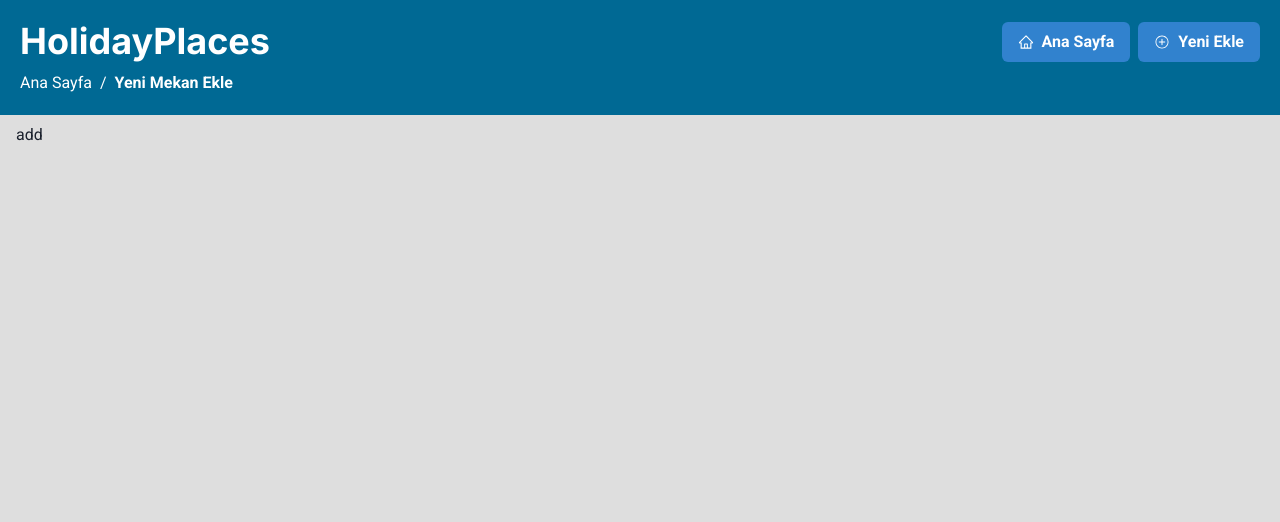
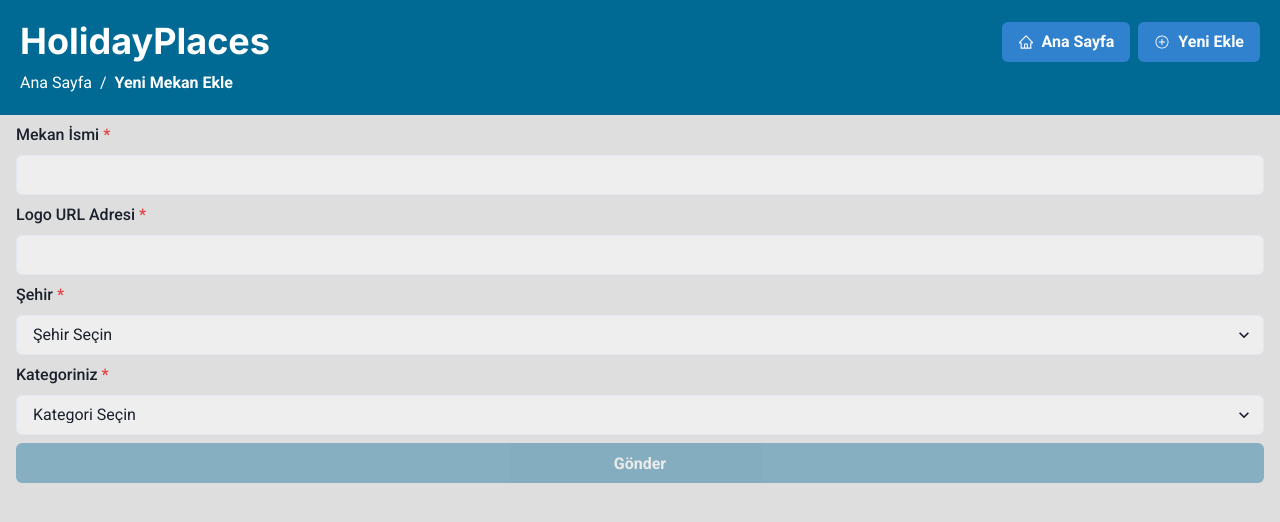
Before and after one commit to Akifcan/holiday-places-app-frontend, a Next.js app: page /create in a window 1280 px wide. Shown: the top 522 px of the page. Built offline with nearby package versions, Linux system fonts and the light colour scheme.

Commit message:
created add place form

```diff
--- a/components/common/FormField.tsx
+++ b/components/common/FormField.tsx
@@ -10,11 +10,11 @@ interface FormFieldProps {
 
 const FormField: FC<FormFieldProps> = ({ children, errorMessage, isRequired, label }) => {
 
+
     const form = useCallback((node: HTMLDivElement) => {
         if (!node) return
         const input = node.querySelector('input') || node.querySelector('textarea') || node.querySelector('select')
         if (!input) return
-
         if (errorMessage) {
             input.setAttribute('is-valid', 'no')
         } else {
@@ -24,8 +24,8 @@ const FormField: FC<FormFieldProps> = ({ children, errorMessage, isRequired, lab
                 input.setAttribute('is-valid', 'yes')
             }
         }
-
-    }, [errorMessage, isRequired])
+        // eslint-disable-next-line react-hooks/exhaustive-deps
+    }, [errorMessage, isRequired, children])
 
     return <FormControl ref={form} isRequired={isRequired} isInvalid={errorMessage ? true : false}>
         <FormLabel htmlFor='name'>{label}</FormLabel>
--- a/pages/create/index.tsx
+++ b/pages/create/index.tsx
@@ -1,11 +1,88 @@
-import { FC } from 'react'
-import { Text } from '@chakra-ui/react'
+import { FC, useState, useCallback } from 'react'
+import { Button, Input, Select, Text, VStack } from '@chakra-ui/react'
 import BaseContainer from '@/components/common/BaseContainer'
+import Validation, { FormState } from '@/helpers/validation'
+import FormField from '@/components/common/FormField'
+import cities from '@/config/constants/cities'
 
 const Create: FC = () => {
+
+    const [validation, setValidation] = useState<Validation>()
+    const [isDisabled, setDisabled] = useState(true)
+
+    const [name, setName] = useState<FormState<string>>({ value: '', errorMessage: undefined })
+    const [logo, setLogo] = useState<FormState<string>>({ value: '', errorMessage: undefined })
+    const [province, setProvince] = useState<FormState<string>>({ value: '', errorMessage: undefined })
+    const [category, setCategory] = useState<FormState<string>>({ value: '', errorMessage: undefined })
+    const [photoSrc, setPhotoSrc] = useState<FormState<string>>({ value: '', errorMessage: undefined })
+
+    const [photos, setPhotos] = useState<string[]>([])
+
+
+    const form = useCallback((node: HTMLDivElement) => {
+        if (!node) return
+        setValidation(new Validation(node))
+        node.addEventListener('valid', () => {
+            setDisabled(false)
+        })
+        node.addEventListener('notValid', () => {
+            setDisabled(true)
+        })
+    }, [])
+
+
     return <BaseContainer breadcrumbItems={[{ label: 'Ana Sayfa', href: '/' },
     { label: 'Yeni Mekan Ekle', href: '/create' }]}>
-        <Text>add</Text>
+        <VStack ref={form} alignItems={'stretch'}>
+            {validation && (
+                <>
+                    <FormField isRequired={true} errorMessage={name.errorMessage} label='Mekan İsmi'>
+                        <Input value={name.value} onChange={(e) => {
+                            setName({
+                                value: e.target.value,
+                                errorMessage: validation.setValue(e.target.value).notEmpty().minLength(5).validate()
+                            })
+                        }} bg='#eee' id='name' type='text' />
+                    </FormField>
+                    <FormField isRequired={true} errorMessage={logo.errorMessage} label='Logo URL Adresi'>
+                        <Input value={logo.value} onChange={(e) => {
+                            setLogo({
+                                value: e.target.value,
+                                errorMessage: validation.setValue(e.target.value).notEmpty().minLength(5).validate()
+                            })
+                        }} bg='#eee' id='logo' type='text' />
+                    </FormField>
+                    <FormField isRequired={true} errorMessage={province.errorMessage} label='Şehir'>
+                        <Select bg='#eee' value={province.value} onChange={(e) => {
+                            setProvince({
+                                value: e.target.value,
+                                errorMessage: validation.setValue(e.target.value).notEmpty().validate()
+                            })
+                        }}>
+                            <option value=''>Şehir Seçin</option>
+                            {cities.map((city) => {
+                                return <option key={city} value={city.toLowerCase()}>{city}</option>
+                            })}
+                        </Select>
+                    </FormField>
+                    <FormField isRequired={true} errorMessage={category.errorMessage} label='Kategoriniz'>
+                        <Select bg='#eee' value={category.value} onChange={(e) => {
+                            setCategory({
+                                value: e.target.value,
+                                errorMessage: validation.setValue(e.target.value).notEmpty().validate()
+                            })
+                        }}>
+                            <option value={''}>Kategori Seçin</option>
+                            <option value={'cafe'}>Kafe</option>
+                            <option value={'restaurant'}>Restoran</option>
+                            <option value={'library'}>Kütüphane</option>
+                            <option value={'nightClub'}>Gece Kulübü</option>
+                        </Select>
+                    </FormField>
+                    <Button bg='primary' colorScheme={'blue'} isDisabled={isDisabled}>Gönder</Button>
+                </>
+            )}
+        </VStack>
     </BaseContainer>
 }
 
```
